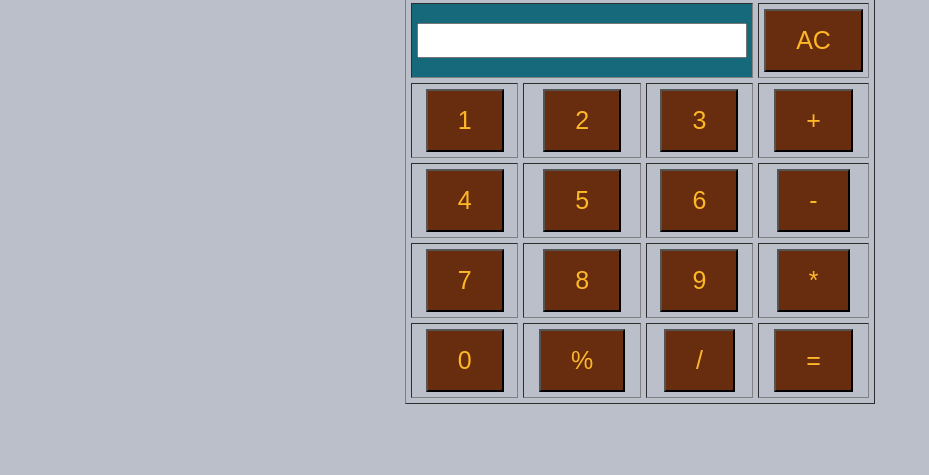
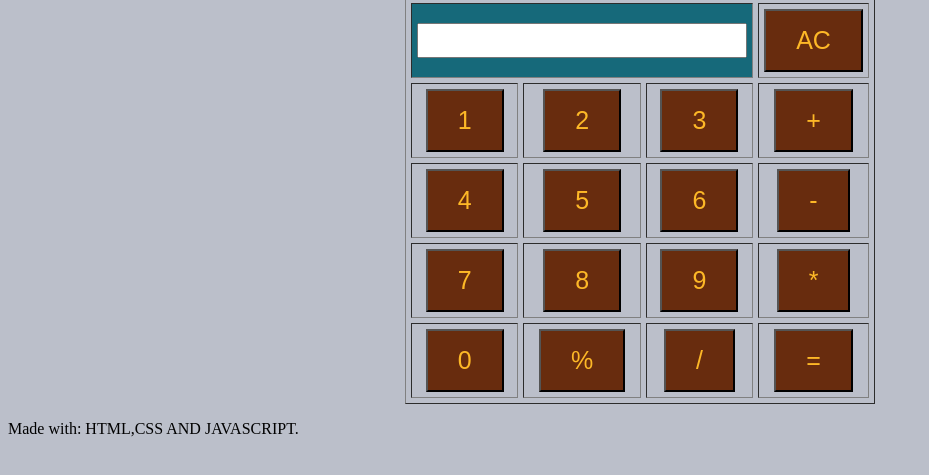
Before and after one commit to bhanuprathap2000/calculator_javascript, a plain HTML site: page index.html in a window 1280 px wide. Shown: the part 85-560 px from the top of the page, without its empty margins (0-929 px from the left). Drawn offline with Linux system fonts and the light colour scheme.

Commit message:
Update index.html

```diff
--- a/index.html
+++ b/index.html
@@ -7,6 +7,7 @@
   </head>
 
   <body>
+
     <table border="1" align="center" cellpadding="5px" cellspacing="5px">
       <caption><h1 class="h">Simple Calculator</h1></caption>
       <tr>
@@ -44,6 +45,9 @@
 <script src="index.js" type="text/javascript">
 
 </script>
+<footer>
+  <p>Made with: HTML,CSS AND JAVASCRIPT.</p>
 
+</footer>
   </body>
 </html>
```
